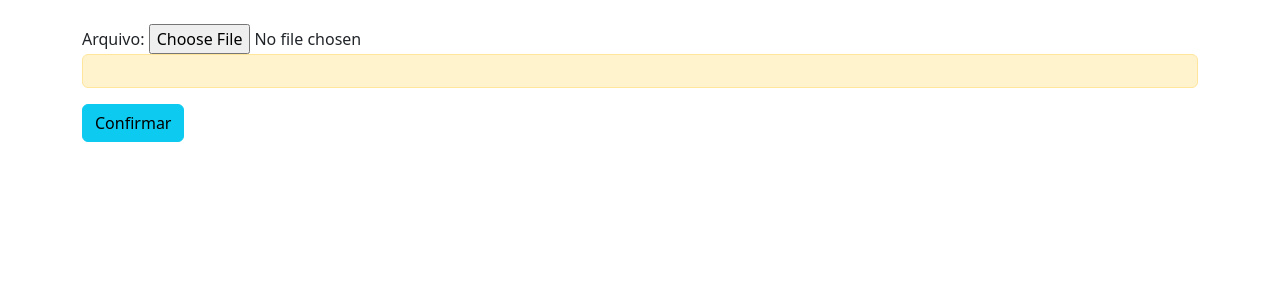
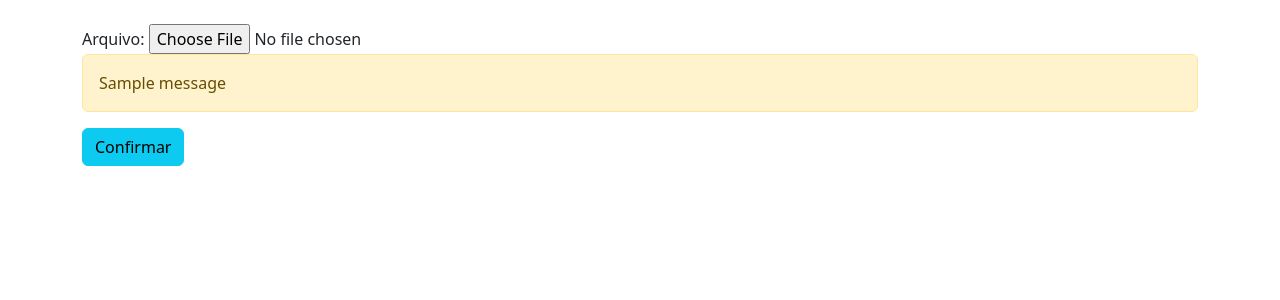
Before and after one commit to dinotales/send_smart, a Django app: page / in a window 1280 px wide. Shown: the part 56-356 px from the top of the page. Run offline with Django 5.2, Linux system fonts and the light colour scheme; tables that the repository leaves empty hold one stand-in row (values such as "Sample post"); one stand-in notice (Sample message) is shown.

Commit message:
Tetando ajustar a mensagem

```diff
--- a/send_smart/csvs/templates/csvs/upload.html
+++ b/send_smart/csvs/templates/csvs/upload.html
@@ -9,9 +9,11 @@ Página inícial
     {% csrf_token %}
     {{form}}
     {% if messages %}
-            <div class="alert alert-warning" role="alert">
-            {{ m }}
-            </div>
+        {%for message in messages %}
+        <div class="alert alert-warning" role="alert">
+        {{ message }}
+        </div>
+        {%endfor%}
     {% endif %}
     <button type="submit" class="btn btn-info">Confirmar</button>
 </form>
--- a/send_smart/csvs/views.py
+++ b/send_smart/csvs/views.py
@@ -20,6 +20,7 @@ def upload_file_view(request):
             form= CsvModelForm()
             obj= Csv.objects.get(ativo=False)
             messages.success(request, "Arquivo cadastrado com sucesso")
+            messages.get_messages(request).used=True
             with open(obj.arquivo.path, 'r') as f:
                 reader= csv.reader(f)
 
@@ -39,4 +40,5 @@ def upload_file_view(request):
         return render (request, 'csvs/upload.html',{'form':form})
     except:
             messages.error(request, "Já existe esse arquivo cadastrado")
-            return redirect ('/')
+            messages.get_messages(request).used=True
+            return redirect("/")
```
Also changed, not shown: send_smart/db.sqlite3.
